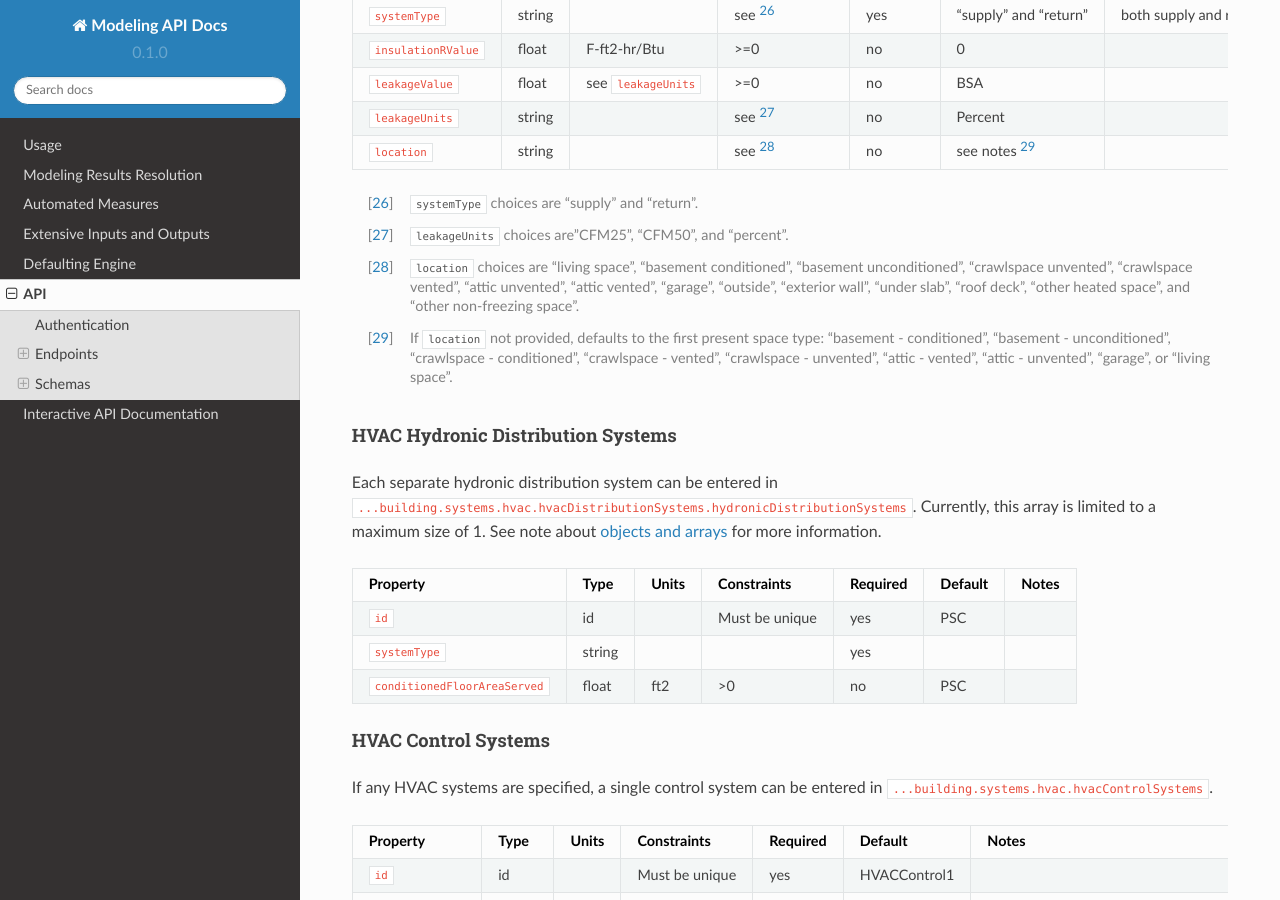
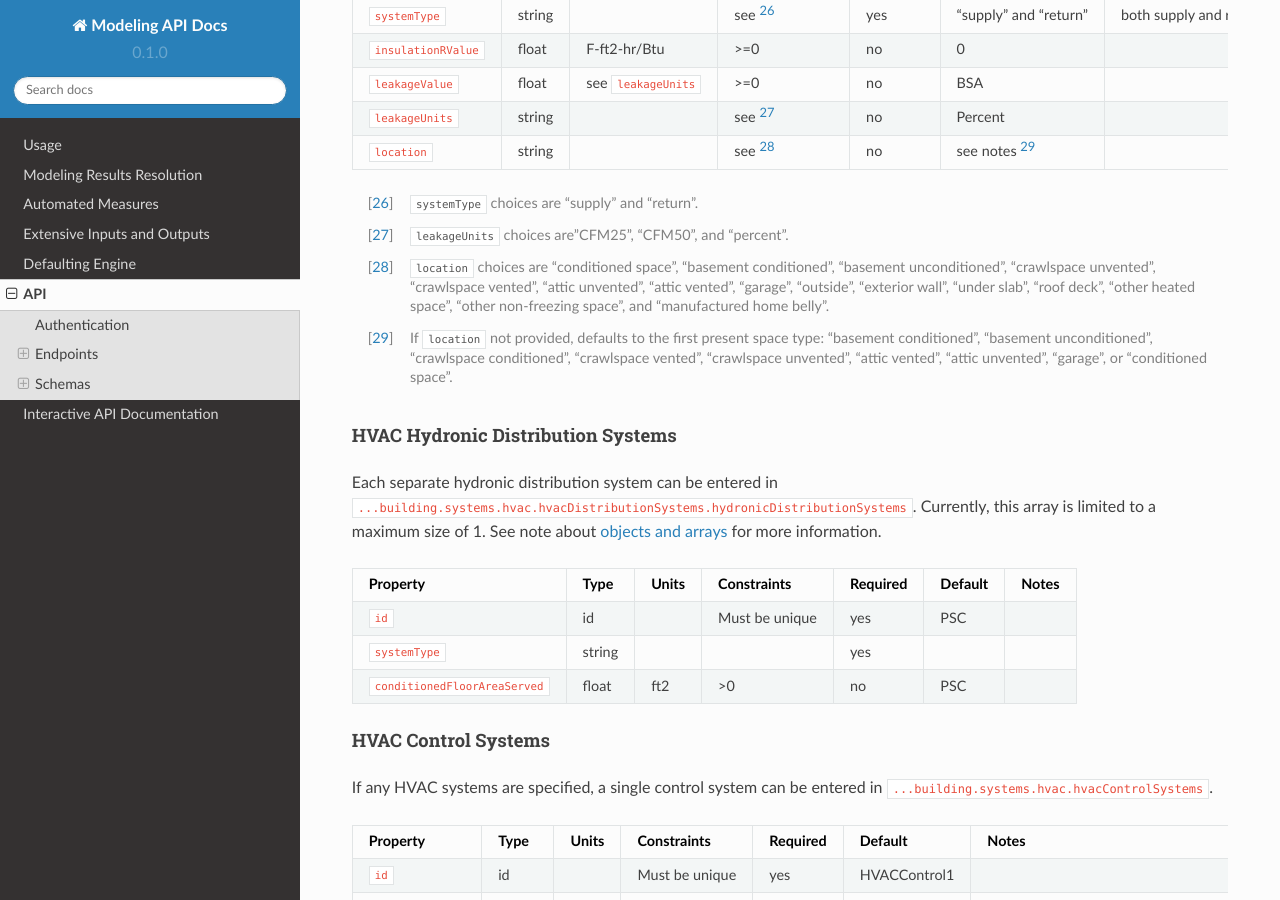
Before and after one commit to RadiantLabs/modeling-api-docs, a Sphinx documentation site: the page built from docs/source/api.rst, in a window 1280 px wide and 900 px high, scrolled down 10627 px. Built offline with Sphinx 7.4.7 and the Read the Docs theme 2.0.0, drawn with Linux system fonts in a browser that asks for light colours; some of the changed text lies outside the part shown.

Commit message:
Revise location choices
This includes (minimal) breaking changes. Some of these changes are to fix errors in v5 and some are to reflect naming conventions for v6.

```diff
--- a/docs/source/api.rst
+++ b/docs/source/api.rst
@@ -474,8 +474,8 @@ Property                           Type     Units                       Constrai
 
 .. [#] ``systemType`` choices are "supply" and "return".
 .. [#] ``leakageUnits`` choices are"CFM25", "CFM50", and "percent".
-.. [#] ``location`` choices are "living space", "basement conditioned", "basement unconditioned", "crawlspace unvented", "crawlspace vented", "attic unvented", "attic vented", "garage", "outside", "exterior wall", "under slab", "roof deck", "other heated space", and "other non-freezing space".
-.. [#] If ``location`` not provided, defaults to the first present space type: "basement - conditioned", "basement - unconditioned", "crawlspace - conditioned", "crawlspace - vented", "crawlspace - unvented", "attic - vented", "attic - unvented", "garage", or "living space".
+.. [#] ``location`` choices are "conditioned space", "basement conditioned", "basement unconditioned", "crawlspace unvented", "crawlspace vented", "attic unvented", "attic vented", "garage", "outside", "exterior wall", "under slab", "roof deck", "other heated space", "other non-freezing space", and "manufactured home belly".
+.. [#] If ``location`` not provided, defaults to the first present space type: "basement conditioned", "basement unconditioned", "crawlspace conditioned", "crawlspace vented", "crawlspace unvented", "attic vented", "attic unvented", "garage", or "conditioned space".
 
 HVAC Hydronic Distribution Systems
 ~~~~~~~~~~~~~~~~~~~~~~~~~~~~~~~~~~
@@ -733,12 +733,12 @@ Property                                     Type     Units
 .. [#] Must reference a defined ``hvacHeatingSystem.id``.
 .. [#] Only required when ``systemType`` is "space-heating boiler with ..."
 .. [#] ``fuel`` choices are "electricity", "natural gas", "fuel oil", "propane", "coal", "wood", and "wood pellets".
-.. [#] ``location`` choices are "living space", "basement conditioned", "basement unconditioned", "crawlspace unvented", "crawlspace vented", "attic unvented", "attic vented", "garage", "outside", "exterior wall", "under slab", "roof deck", "other heated space", and "other non-freezing space".
+.. [#] ``location`` choices are "conditioned space", "basement conditioned", "basement unconditioned", "crawlspace unvented", "crawlspace vented", "attic unvented", "attic vented", "garage", “other exterior”, “other heated space”, or “other non-freezing space”.
 .. [#] If ``location`` not provided, defaults to the first present space type:
 
-  IECC zones 1-3, excluding 3A: "garage", "living space"
+  IECC zones 1-3, excluding 3A: "garage", "conditioned space"
 
-  IECC zones 3A, 4-8, unknown: "basement - conditioned", "basement - unconditioned", "living space"
+  IECC zones 3A, 4-8, unknown: "basement conditioned", "basement unconditioned", "conditioned space"
 
 .. _weather:
 
```
